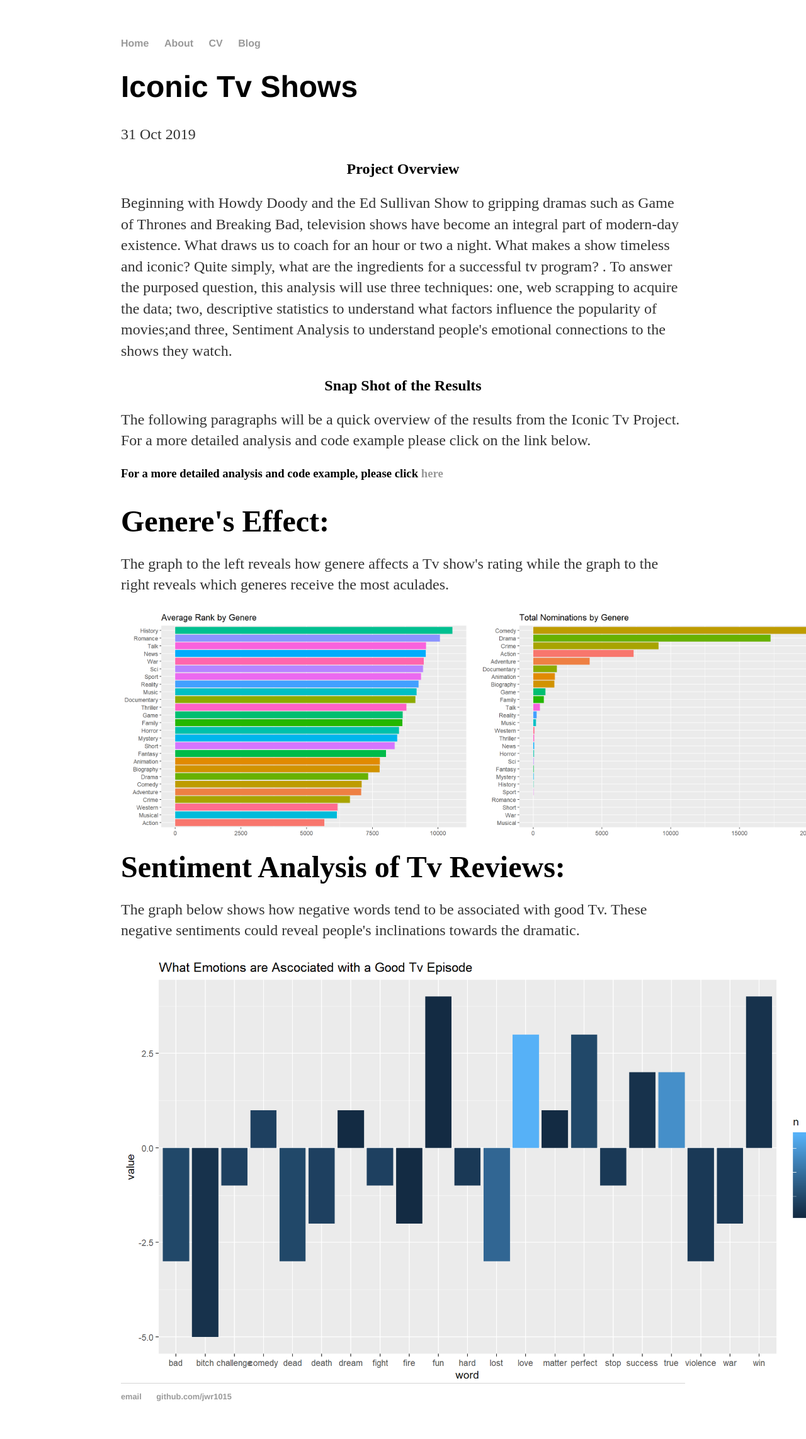
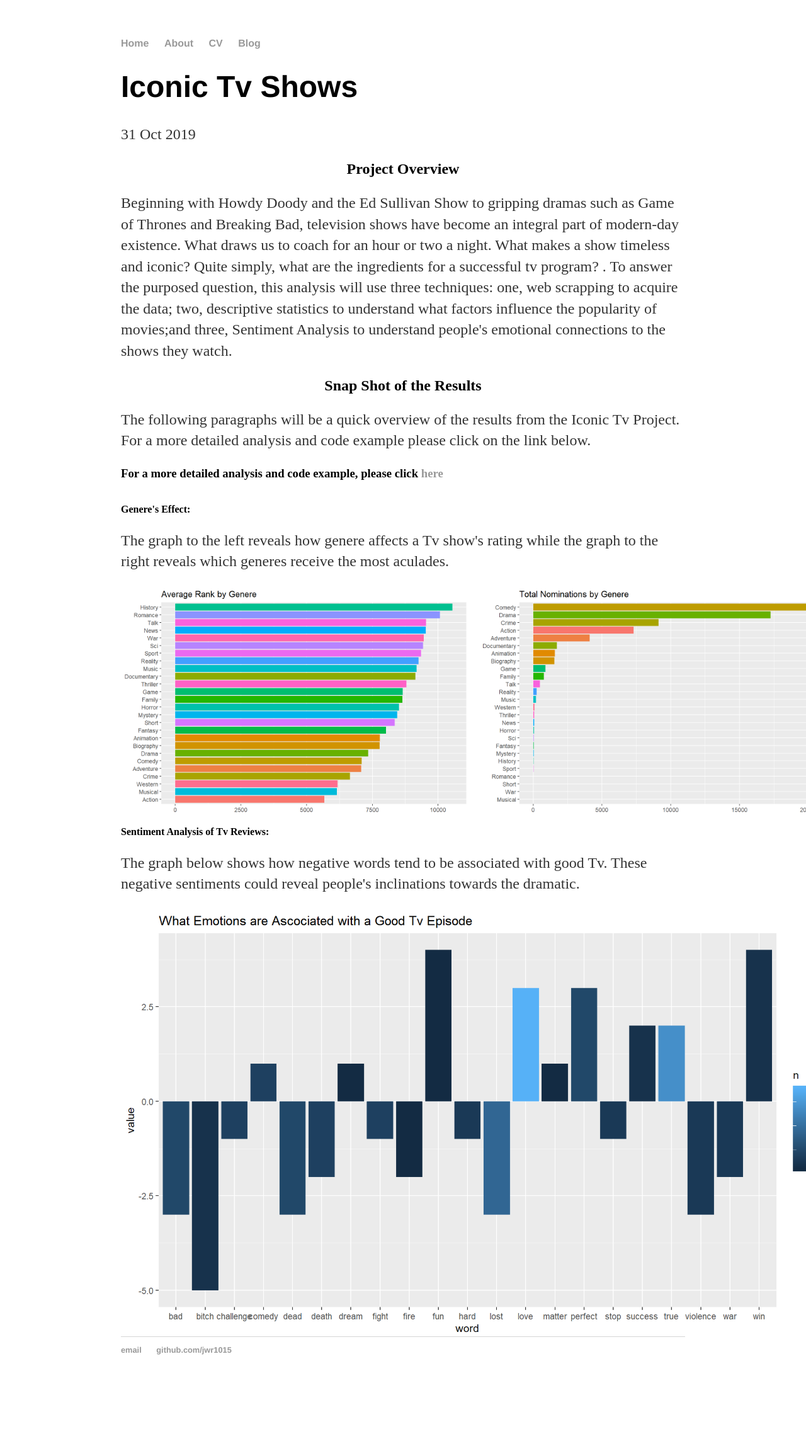
Before and after one commit to jwr1015/jwr1015.github.io, a Jekyll site: the page built from _posts/2019-10-31-Scraping_sentimental_tv.html, in a window 1280 px wide. Shown: the whole page at 63% size. Built offline with Jekyll 4.4.1, drawn with Linux system fonts in a browser that asks for light colours; after the commit the page ends 2211 px from its top, so only the background shows below that.

Commit message:
Update 2019-10-31-Scraping_sentimental_tv.html

```diff
--- a/_posts/2019-10-31-Scraping_sentimental_tv.html
+++ b/_posts/2019-10-31-Scraping_sentimental_tv.html
@@ -20,14 +20,14 @@
 <strong><h3>For a more detailed analysis and code example, please click
 <a href="https://jwr1015.github.io/markdown_links/scrapy_markdown.html">here</a></h3></strong>
 <br>
- <font size="10"><strong>Genere's Effect:</strong> </font>
+ <font size="3"><strong>Genere's Effect:</strong> </font>
 <p>
 The graph to the left reveals how genere affects a Tv
 show's rating while the graph to the right reveals which generes receive the most aculades.
 </p>
 <img src="https://github.com/jwr1015/jwr1015.github.io/blob/master/images/movie_.PNG?raw=true">
 <br>
-<font size="10"><strong>Sentiment Analysis of Tv Reviews:</strong></font>
+<font size="3"><strong>Sentiment Analysis of Tv Reviews:</strong></font>
 <p>
 The graph below shows how negative words tend to be associated with good Tv.
 These negative sentiments could reveal people's inclinations towards the dramatic.
```
